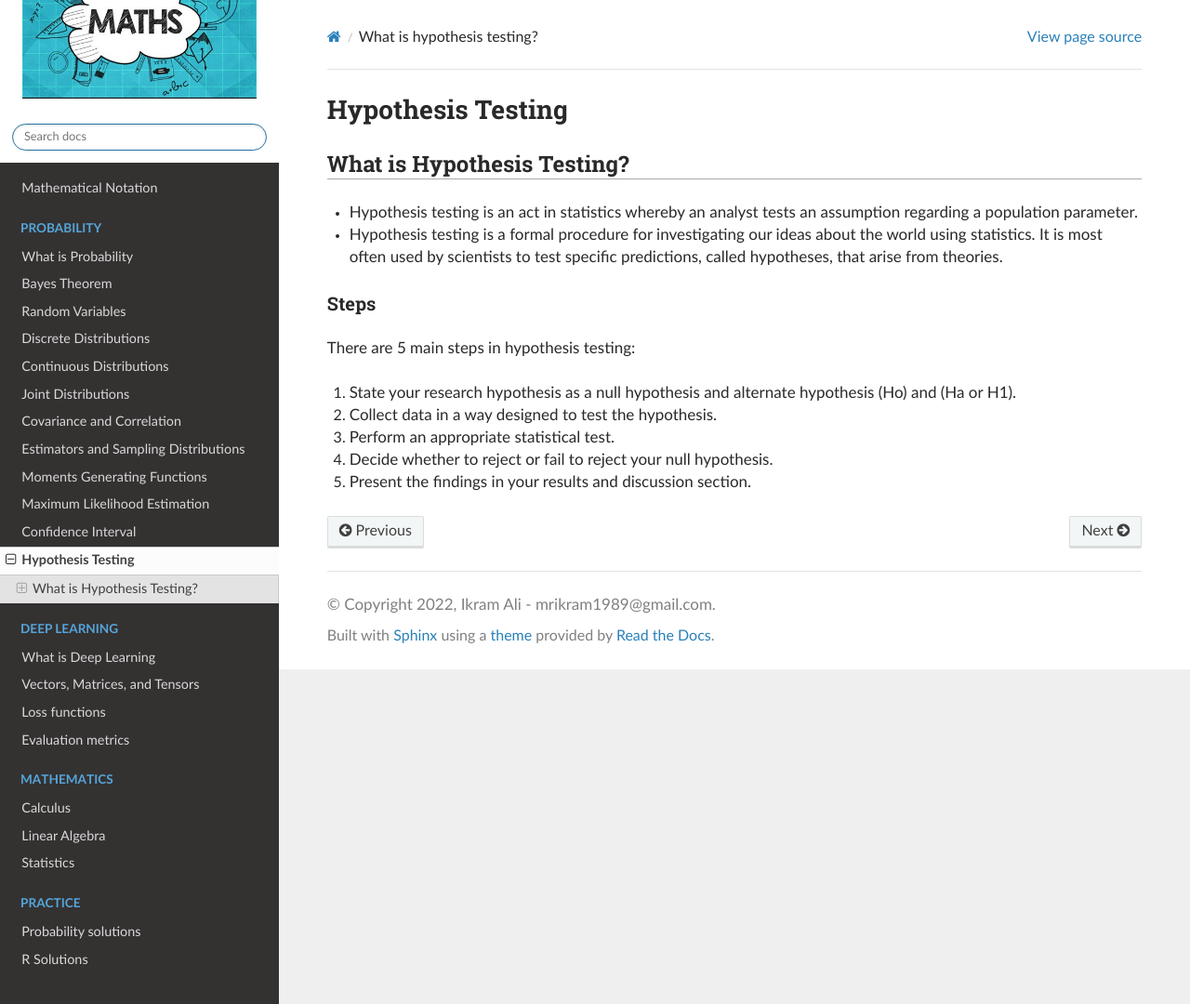
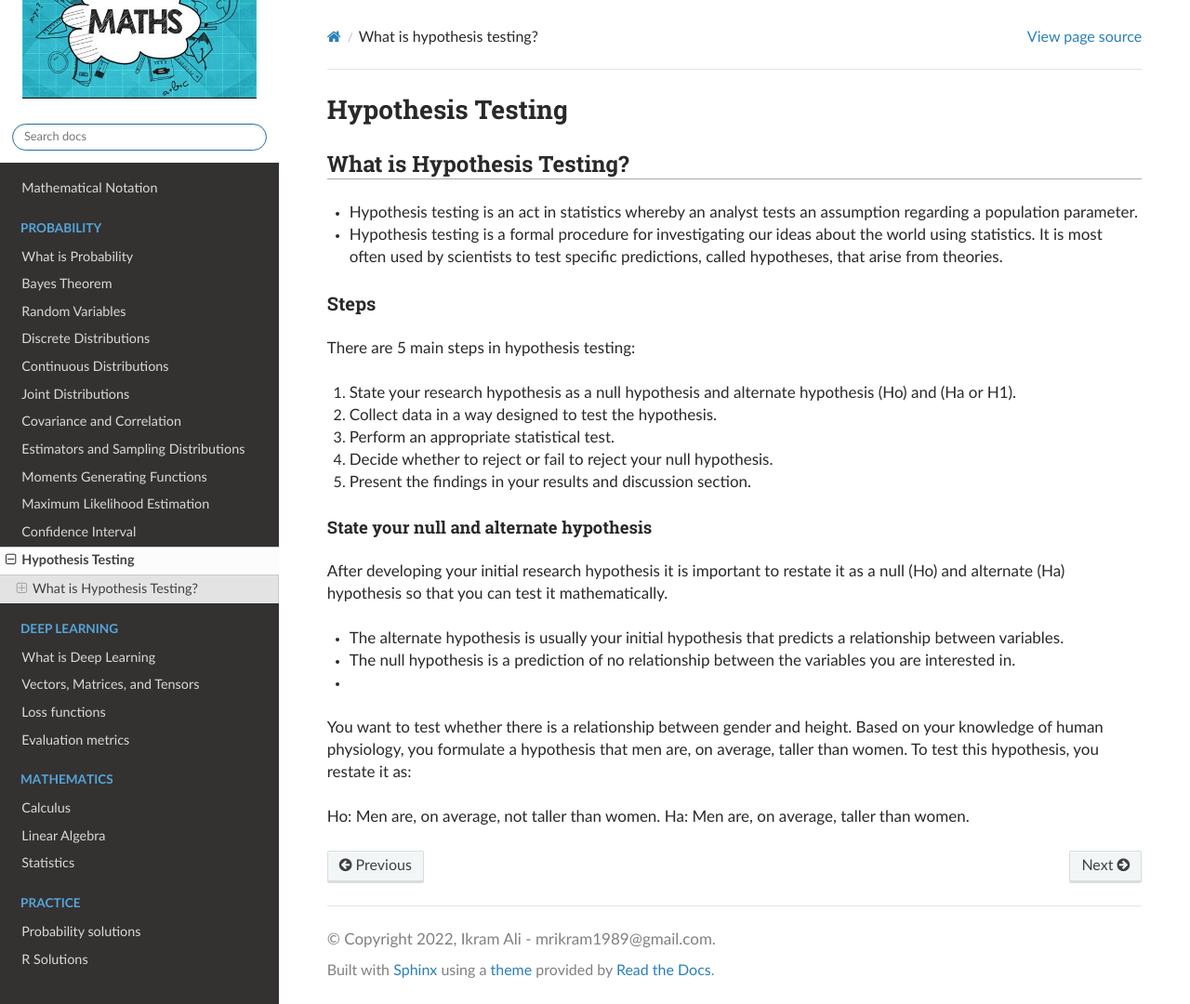
Before and after one commit to akkefa/ml-notes, a Sphinx documentation site: the page built from docs/probability/hypothesis_testing.md, in a window 1280 px wide and 1080 px high. Shown: the whole window at 93% size. Built offline with Sphinx 7.4.7 and the Read the Docs theme 2.0.0, drawn with Linux system fonts in a browser that asks for light colours.

Commit message:
new changes

```diff
--- a/docs/probability/hypothesis_testing.md
+++ b/docs/probability/hypothesis_testing.md
@@ -24,3 +24,16 @@ There are 5 main steps in hypothesis testing:
 3. Perform an appropriate statistical test.
 4. Decide whether to reject or fail to reject your null hypothesis.
 5. Present the findings in your results and discussion section.
+
+#### State your null and alternate hypothesis
+After developing your initial research hypothesis it is important to restate it as a null (Ho) and alternate (Ha)
+hypothesis so that you can test it mathematically.
+
+- The alternate hypothesis is usually your initial hypothesis that predicts a relationship between variables.
+- The null hypothesis is a prediction of no relationship between the variables you are interested in.
+-
+You want to test whether there is a relationship between gender and height. Based on your knowledge of human physiology,
+you formulate a hypothesis that men are, on average, taller than women. To test this hypothesis, you restate it as:
+
+Ho: Men are, on average, not taller than women.
+Ha: Men are, on average, taller than women.
```
